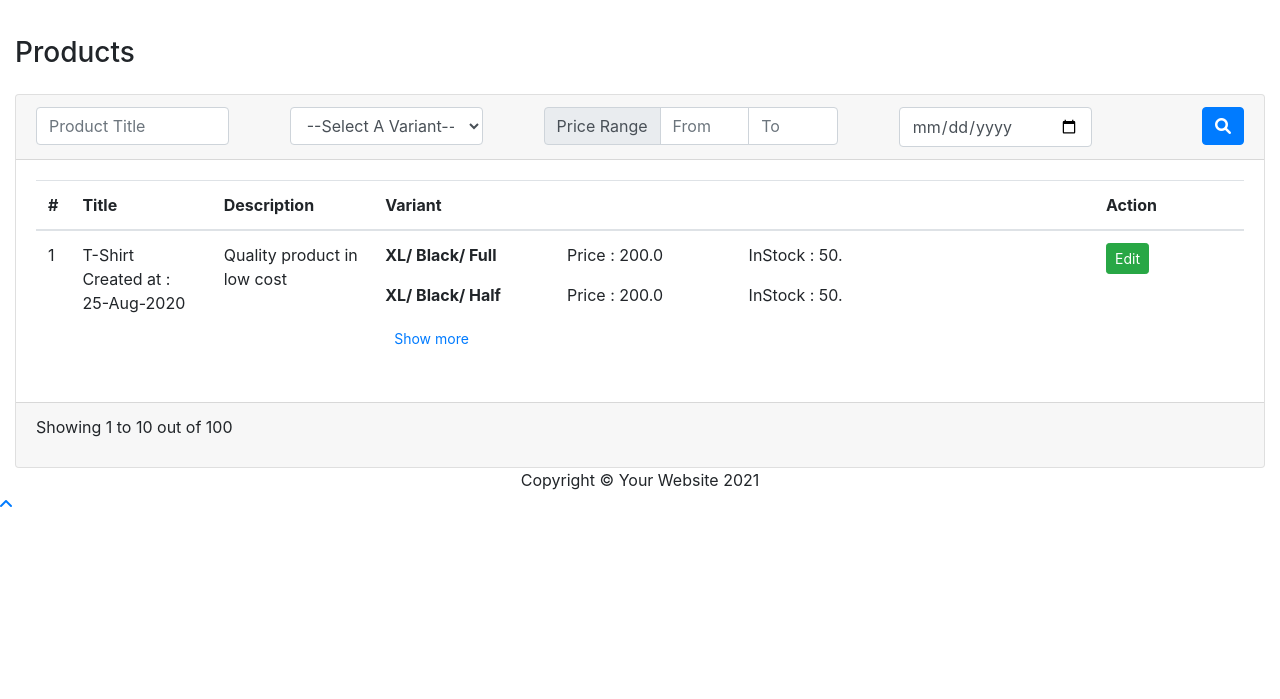
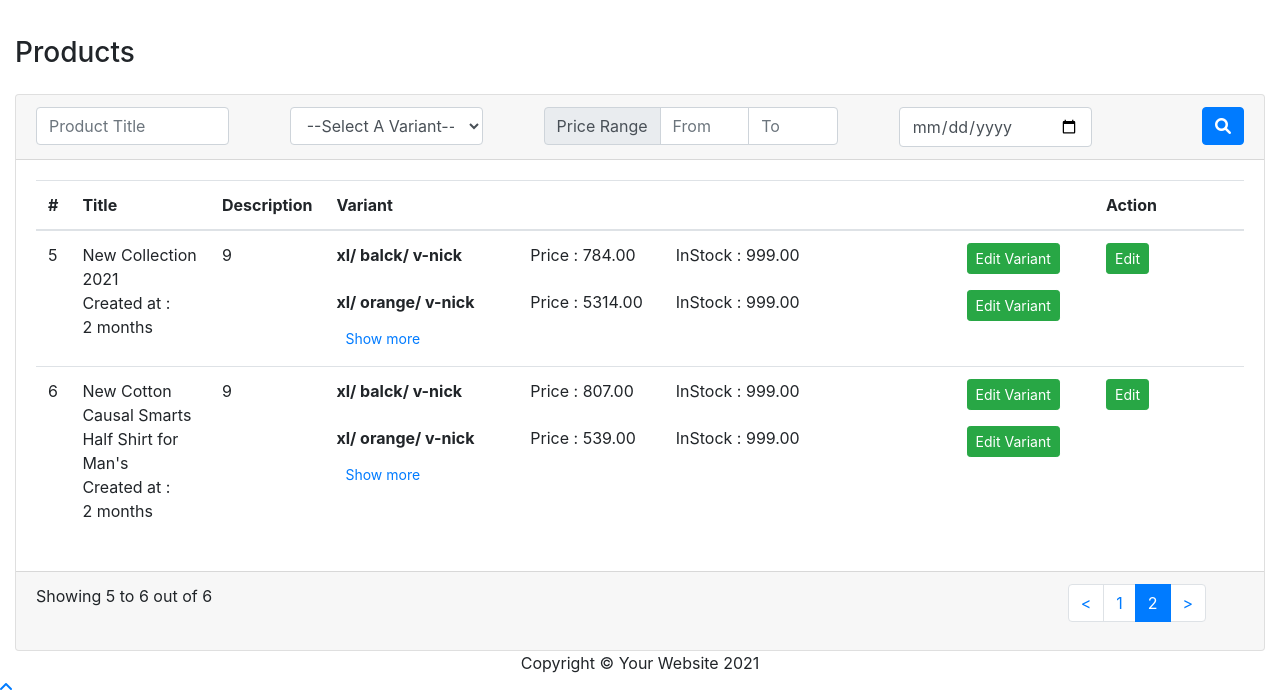
Before and after one commit to shahid-ullah/django-coding-test-reactjs, a Django app: page /product/list/?page=2 in a window 1280 px wide. Shown: the part 737-1436 px from the top of the page. Before the commit the page ends 1244 px from the top, so only its background shows below. Run offline with Django 3.2, Linux system fonts and the light colour scheme; data comes from the database, SQL or seed files in the repository; style sheets or scripts are compiled from the project's sources; some libraries are stand-ins or nearby versions.

Commit message:
Add product list view, product summary, product pagination, product filtering, edit product and create new product feature

```diff
--- a/django-coding-test-reactjs/django-coding-test/package.json
+++ b/django-coding-test-reactjs/django-coding-test/package.json
@@ -14,7 +14,7 @@
         "axios": "^0.19",
         "bootstrap": "^4.0.0",
         "cross-env": "^7.0",
-        "jquery": "^3.2",
+        "jquery": "^3.6.0",
         "laravel-mix": "^5.0.1",
         "lodash": "^4.17.19",
         "popper.js": "^1.12",
--- a/django-coding-test-reactjs/django-coding-test/src/product/templates/products/create.html
+++ b/django-coding-test-reactjs/django-coding-test/src/product/templates/products/create.html
@@ -5,13 +5,13 @@
 {% block content %}
     <div class="d-sm-flex align-items-center justify-content-between mb-4">
         <h1 class="h3 mb-0 text-gray-800">Create Product</h1>
-        <a href="{% url 'product:create.product' %}" class="float-right btn btn-primary">All Product</a>
+        <a href="{% url 'product:list.product' %}" class="float-right btn btn-primary">All Product</a>
     </div>
 
 
     <script>
     var varients = {{ variants|safe }}
-    console.log(typeof varients)
+    {# console.log(typeof varients) #}
     </script>
 
     <div id="root">
--- a/django-coding-test-reactjs/django-coding-test/src/product/templates/products/list.html
+++ b/django-coding-test-reactjs/django-coding-test/src/product/templates/products/list.html
@@ -18,6 +18,13 @@
         <div class="col-md-2">
           <select name="variant" id="" class="form-control">
             <option selected disabled>--Select A Variant--</option>
+            {% for variant in variants %}
+              <optgroup label="{{variant.title}}">
+                {% for product_variant in variant.productvariant_set.all %}
+                  <option value="{{variant.title}}_{{product_variant.variant_title}}">{{product_variant.variant_title}}</option>
+                {% endfor %}
+              </optgroup>
+            {% endfor %}
 
           </select>
         </div>
@@ -55,58 +62,37 @@
           </thead>
 
           <tbody>
+            {% for product in page_obj %}
               <tr>
-                        <td>1</td>
-                        <td>T-Shirt <br> Created at : 25-Aug-2020</td>
-                        <td>Quality product in low cost</td>
+
+                <td>{{ product.id }}</td>
+                <td>{{ product.title }}<br> Created at : {{ product.created_at | timesince }}</td>
+                <td>{{ product.description }}</td>
                 <td>
                   <dl class="row mb-0" style="height: 80px; overflow: hidden" id="variant">
+                    {% for product_variant_price in product.productvariantprice_set.all %}
                       <dt class="col-sm-3 pb-0">
-                                    XL/ Black/ Full
+                      {{ product_variant_price.product_variant_one.variant_title }}/ {{ product_variant_price.product_variant_two.variant_title }}/ {{ product_variant_price.product_variant_three.variant_title }}
                       </dt>
                       <dd class="col-sm-9">
                       <dl class="row mb-0">
-                                        <dd class="col-sm-4 pb-0">Price : 200.0</dd>
-                                        <dd class="col-sm-8 pb-0">InStock : 50.</dd>
+                        <dd class="col-sm-3 pb-0">Price : {{ product_variant_price.price | floatformat:2}}</dd>
+                        <dd class="col-sm-6 pb-0">InStock : {{ product_variant_price.stock | floatformat:2}}</dd>
+                        <dd class="col-sm-3 pb-0"><a href="{% url 'product:edit.product_variant_price' product_variant_price.id %}" class="btn btn-success btn-sm">Edit Variant</a></dd>
                       </dl>
                       </dd>
-                                <dt class="col-sm-3 pb-0">
-                                    XL/ Black/ Half
-                                </dt>
-                                <dd class="col-sm-9">
-                                    <dl class="row mb-0">
-                                        <dd class="col-sm-4 pb-0">Price : 200.0</dd>
-                                        <dd class="col-sm-8 pb-0">InStock : 50.</dd>
-                                    </dl>
-                                </dd>
-                                <dt class="col-sm-3 pb-0">
-                                    L/ Black/ Full
-                                </dt>
-                                <dd class="col-sm-9">
-                                    <dl class="row mb-0">
-                                        <dd class="col-sm-4 pb-0">Price : 200.0</dd>
-                                        <dd class="col-sm-8 pb-0">InStock : 50.</dd>
-                                    </dl>
-                                </dd>
-                                <dt class="col-sm-3 pb-0">
-                                    L/ Black/ Half
-                                </dt>
-                                <dd class="col-sm-9">
-                                    <dl class="row mb-0">
-                                        <dd class="col-sm-4 pb-0">Price : 200.0</dd>
-                                        <dd class="col-sm-8 pb-0">InStock : 50.</dd>
-                                    </dl>
-                                </dd>
+                    {% endfor %}
                   </dl>
                   <button onclick="$('#variant').toggleClass('h-auto')" class="btn btn-sm btn-link">Show more
                   </button>
                 </td>
                 <td>
                   <div class="btn-group btn-group-sm">
-                                <a href="" class="btn btn-success">Edit</a>
+                    <a href="{% url 'product:edit.product' product.id %}" class="btn btn-success">Edit</a>
                   </div>
                 </td>
               </tr>
+            {% endfor %}
           </tbody>
 
         </table>
@@ -117,9 +103,40 @@
     <div class="card-footer">
       <div class="row justify-content-between">
         <div class="col-md-6">
-                    <p>Showing 1 to 10 out of 100</p>
+          <p>Showing {{ page_obj.start_index }} to {{ page_obj.end_index }} out of {{page_obj.paginator.count}}</p>
         </div>
         <div class="col-md-2">
+          <div aria-label="...">
+            <ul class="pagination">
+              {% if page_obj.has_previous %}
+                <li class="page-item">
+                  <a class="page-link" href="?page={{ page_obj.previous_page_number }}"><</a>
+                </li>
+              {% else %}
+                <li class="page-item">
+                  <a class="page-link" href="?page={{ page_obj.paginator.num_pages }}"><</a>
+                </li>
+              {% endif %}
+              {% for number in page_obj.paginator.page_range %}
+                {% if  page_obj.number == number %}
+                  <li class="page-item active">
+                    <a class="page-link" href="?page={{ page_obj.number }}">{{ page_obj.number }} <span class="sr-only">(current)</span></a>
+                  </li>
+                {% else %}
+                  <li class="page-item"><a class="page-link" href="?page={{ number }}">{{ number }}</a></li>
+                {% endif %}
+              {% endfor %}
+              {% if page_obj.has_next %}
+                <li class="page-item">
+                  <a class="page-link" href="?page={{ page_obj.next_page_number }}">></a>
+                </li>
+              {% else %}
+                <li class="page-item">
+                  <a class="page-link" href="?page=1">></a>
+                </li>
+              {% endif %}
+            </ul>
+          </div>
 
         </div>
       </div>
--- a/django-coding-test-reactjs/django-coding-test/src/product/urls.py
+++ b/django-coding-test-reactjs/django-coding-test/src/product/urls.py
@@ -1,20 +1,29 @@
+# product/urls.py
 from django.urls import path
-from django.views.generic import TemplateView
-
-from product.views.product import CreateProductView
-from product.views.variant import VariantView, VariantCreateView, VariantEditView
+from product.views.product import (ProductListView, product_create_view,
+                                   product_edit_view,
+                                   product_variant_price_edit_view)
+from product.views.variant import (VariantCreateView, VariantEditView,
+                                   VariantView)
 
 app_name = "product"
 
 urlpatterns = [
     # Variants URLs
-    path('variants/', VariantView.as_view(), name='variants'),
-    path('variant/create', VariantCreateView.as_view(), name='create.variant'),
-    path('variant/<int:id>/edit', VariantEditView.as_view(), name='update.variant'),
-
+    path("variants/", VariantView.as_view(), name="variants"),
+    path("variant/create", VariantCreateView.as_view(), name="create.variant"),
+    path("variant/<int:id>/edit", VariantEditView.as_view(), name="update.variant"),
     # Products URLs
-    path('create/', CreateProductView.as_view(), name='create.product'),
-    path('list/', TemplateView.as_view(template_name='products/list.html', extra_context={
-        'product': True
-    }), name='list.product'),
+    # path("create/", CreateProductView.as_view(), name="create.product"),
+    path("create/", product_create_view, name="create.product"),
+    path("<int:id>/edit/", product_edit_view, name="edit.product"),
+    path(
+        "<int:id>/edit_pvc/",
+        product_variant_price_edit_view,
+        name="edit.product_variant_price",
+    ),
+    # path('list/', TemplateView.as_view(template_name='products/list.html', extra_context={
+    #     'product': True
+    # }), name='list.product'),
+    path("list/", ProductListView.as_view(), name="list.product"),
 ]
--- a/django-coding-test-reactjs/django-coding-test/src/product/views/product.py
+++ b/django-coding-test-reactjs/django-coding-test/src/product/views/product.py
@@ -1,14 +1,152 @@
+# product/views/product.py
+from django.http.response import JsonResponse
+from django.shortcuts import redirect, render
+from django.urls import reverse_lazy
 from django.views import generic
+from django.views.decorators.csrf import csrf_exempt
+from django.views.generic.edit import UpdateView
+from product.models import Product, ProductVariantPrice, Variant
 
-from product.models import Variant
+from ..forms import (ProductCreateForm, ProductEditForm,
+                     ProductVariantPriceEditForm)
 
 
 class CreateProductView(generic.TemplateView):
-    template_name = 'products/create.html'
+    template_name = "products/create.html"
 
     def get_context_data(self, **kwargs):
         context = super(CreateProductView, self).get_context_data(**kwargs)
-        variants = Variant.objects.filter(active=True).values('id', 'title')
-        context['product'] = True
-        context['variants'] = list(variants.all())
+        variants = Variant.objects.filter(active=True).values("id", "title")
+        context["product"] = True
+        context["variants"] = list(variants.all())
         return context
+
+
+class ProductListView(generic.ListView):
+    model = Product
+    paginate_by = 4
+    template_name = "products/list.html"
+
+    def get_context_data(self, **kwargs):
+        context = super(ProductListView, self).get_context_data(**kwargs)
+        context["product"] = True
+        context["variants"] = Variant.objects.filter(active=True).all()
+        return context
+
+    def get_queryset(self):
+        title = self.request.GET.get("title")
+        date = self.request.GET.get("date")
+        price_from = self.request.GET.get("price_from")
+        price_to = self.request.GET.get("price_to")
+        variant = self.request.GET.get("variant", "")
+
+        queryset = super(ProductListView, self).get_queryset()
+        if variant:
+
+            variant_type, value = variant.split("_")
+            if variant_type == "Size":
+                queryset = queryset.filter(
+                    productvariantprice__product_variant_one__variant_title=value
+                ).distinct()
+            elif variant_type == "Color":
+                queryset = queryset.filter(
+                    productvariantprice__product_variant_two__variant_title=value
+                )
+            elif variant_type == "Style":
+                queryset = queryset.filter(
+                    productvariantprice__product_variant_three__variant_title=value
+                )
+        if title:
+            queryset = queryset.filter(title__icontains=title)
+        if date:
+            year, month, day = date.split("-")
+            queryset = queryset.filter(
+                created_at__year=year, created_at__month=month, created_at__day=day
+            )
+        if price_from and price_to:
+            queryset = queryset.filter(
+                productvariantprice__price__gte=price_from,
+                productvariantprice__price__lte=price_to,
+            )
+        elif price_from:
+            queryset = queryset.filter(productvariantprice__price__gte=price_from)
+
+        elif price_to:
+            queryset = queryset.filter(productvariantprice__price__lte=price_to)
+        return queryset
+
+
+class ProductUpdateView(UpdateView):
+    model = Product
+    template_name = "products/edit.html"
+    fields = "__all__"
+    success_url = reverse_lazy("product:list.product")
+
+
+def product_edit_view(request, id=None):
+    if request.method == "POST":
+        product_object = Product.objects.get(id=id)
+        form = ProductEditForm(request.POST, instance=product_object)
+        if form.is_valid():
+            form.save()
+            return redirect("product:list.product")
+        else:
+            return render(
+                request,
+                "products/edit.html",
+                context={"form": form},
+            )
+    product_object = Product.objects.get(id=id)
+    form = ProductEditForm(instance=product_object)
+    return render(
+        request,
+        "products/edit.html",
+        context={"form": form},
+    )
+
+
+def product_variant_price_edit_view(request, id=None):
+    if request.method == "POST":
+        instance = ProductVariantPrice.objects.get(id=id)
+        form = ProductVariantPriceEditForm(request.POST, instance=instance)
+        if form.is_valid():
+            form.save()
+            return redirect("product:list.product")
+        else:
+            return render(
+                request,
+                "products/product_variant_price_edit.html",
+                context={"form": form},
+            )
+    instance = ProductVariantPrice.objects.get(id=id)
+    form = ProductVariantPriceEditForm(instance=instance)
+    return render(
+        request,
+        "products/product_variant_price_edit.html",
+        context={"form": form},
+    )
+
+
+@csrf_exempt
+def product_create_view(request):
+    print(request.method)
+    if request.method == "POST":
+        print(request.POST)
+        form = ProductCreateForm(request.POST)
+        if form.is_valid():
+            form.save()
+            return JsonResponse({"status": "success"})
+        else:
+            errors_dict = form.errors
+            err = ""
+            for key, value in errors_dict.items():
+                err = err + key + ": "
+                err = err + value[0] + "\n"
+                err = err + " "
+
+            return JsonResponse({"status": "failed", "error": err})
+    context = {}
+    variants = Variant.objects.filter(active=True).values("id", "title")
+    context["product"] = True
+    context["variants"] = list(variants.all())
+    return render(request, "products/create.html", context=context)
```
Also changed, not shown: django-coding-test-reactjs/django-coding-test/src/product/forms.py (+35 -7 lines), django-coding-test-reactjs/django-coding-test/src/product/models.py (+28 -7 lines), django-coding-test-reactjs/django-coding-test/src/product/templates/products/detail.html (added, +30 -0 lines), django-coding-test-reactjs/django-coding-test/src/product/templates/products/edit.html (added, +12 -0 lines), django-coding-test-reactjs/django-coding-test/src/product/templates/products/product_variant_price_create.html (added, +12 -0 lines), django-coding-test-reactjs/django-coding-test/src/product/templates/products/product_variant_price_edit.html (added, +12 -0 lines), django-coding-test-reactjs/django-coding-test/src/templates/assets/js/components/CreateProduct.js (+187 -91 lines), 2 other files. Lines whose indentation alone changed are shown as unchanged.
